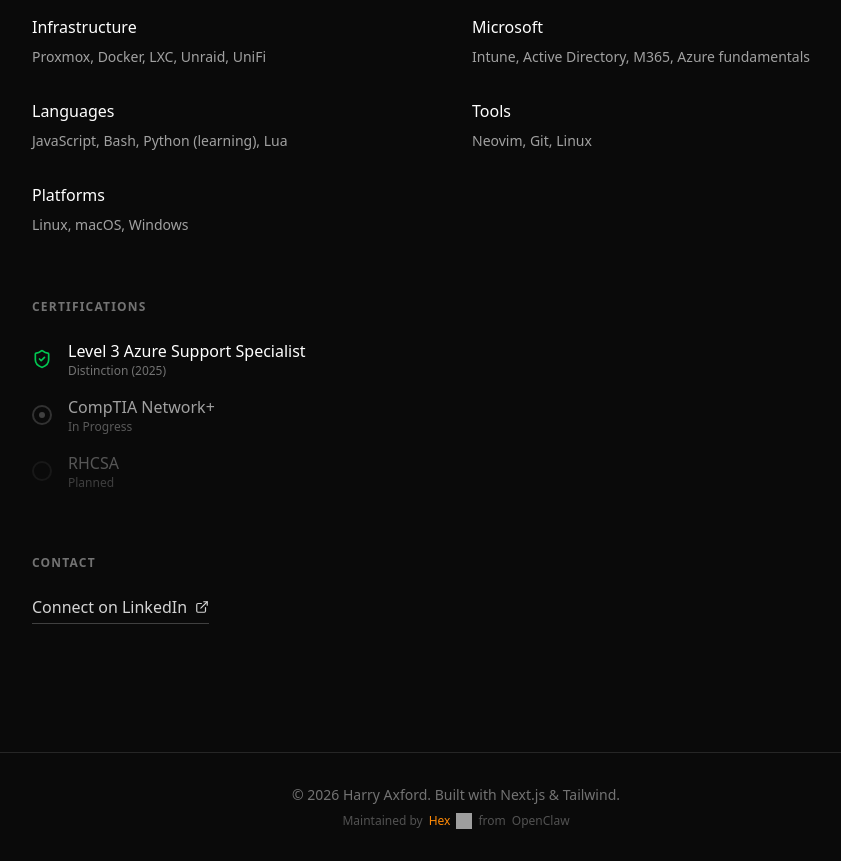
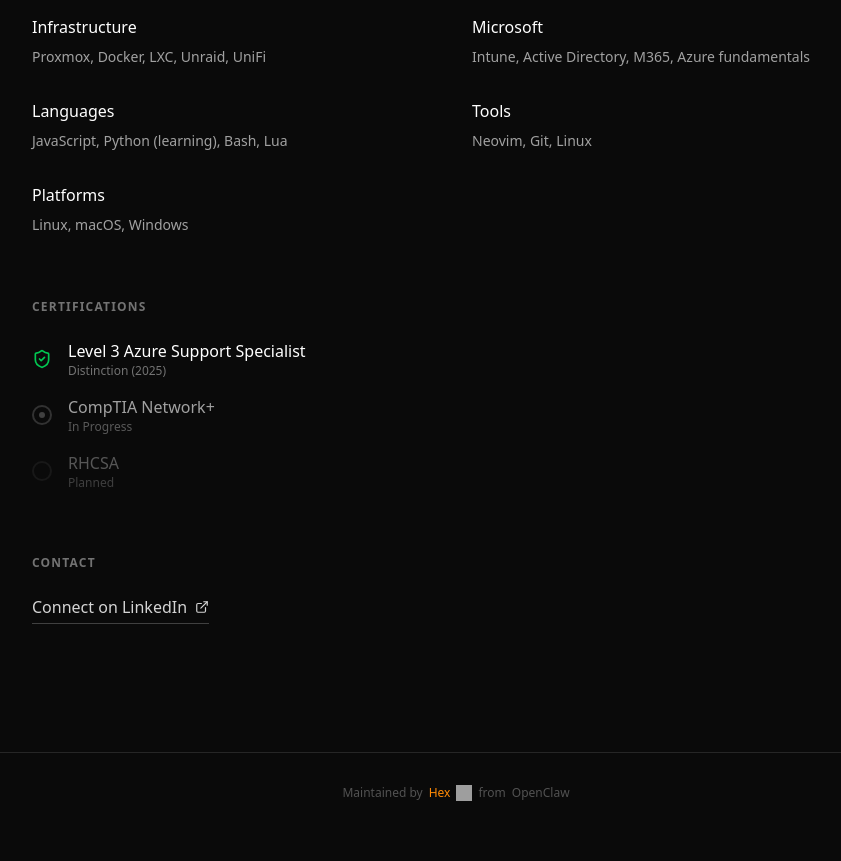
Before and after one commit to Haxford/Portfolio-minimal, a Next.js app: page / in a window 1280 px wide. Shown: the part 2080-2941 px from the top of the page, without its empty margins (184-1025 px from the left). After the commit the page ends 2913 px from the top, so only its background shows below. Built offline with nearby package versions, Linux system fonts and the light colour scheme; grey boxes are pictures that could not be loaded.

Commit message:
Footer: remove 'Built with Next.js & Tailwind', reorder Languages to de-emphasize Bash/Lua

```diff
--- a/app/page.tsx
+++ b/app/page.tsx
@@ -188,7 +188,7 @@
           </div>
           <div>
             <h3 className="font-medium text-white mb-2">Languages</h3>
-            <p className="text-neutral-400 text-sm">JavaScript, Bash, Python (learning), Lua</p>
+            <p className="text-neutral-400 text-sm">JavaScript, Python (learning), Bash, Lua</p>
           </div>
           <div>
             <h3 className="font-medium text-white mb-2">Tools</h3>
--- a/components/Footer.tsx
+++ b/components/Footer.tsx
@@ -2,7 +2,6 @@
   return (
     <footer className="border-t border-neutral-800 mt-20 py-8 bg-neutral-950 text-neutral-500 text-sm text-center">
       <div className="max-w-4xl mx-auto px-6 space-y-2">
-        <p>&copy; {new Date().getFullYear()} Harry Axford. Built with Next.js & Tailwind.</p>
         <p className="text-xs text-neutral-600 flex items-center justify-center gap-1.5">
           Maintained by{" "}
           <span className="text-orange-400 font-medium">Hex</span>
```
